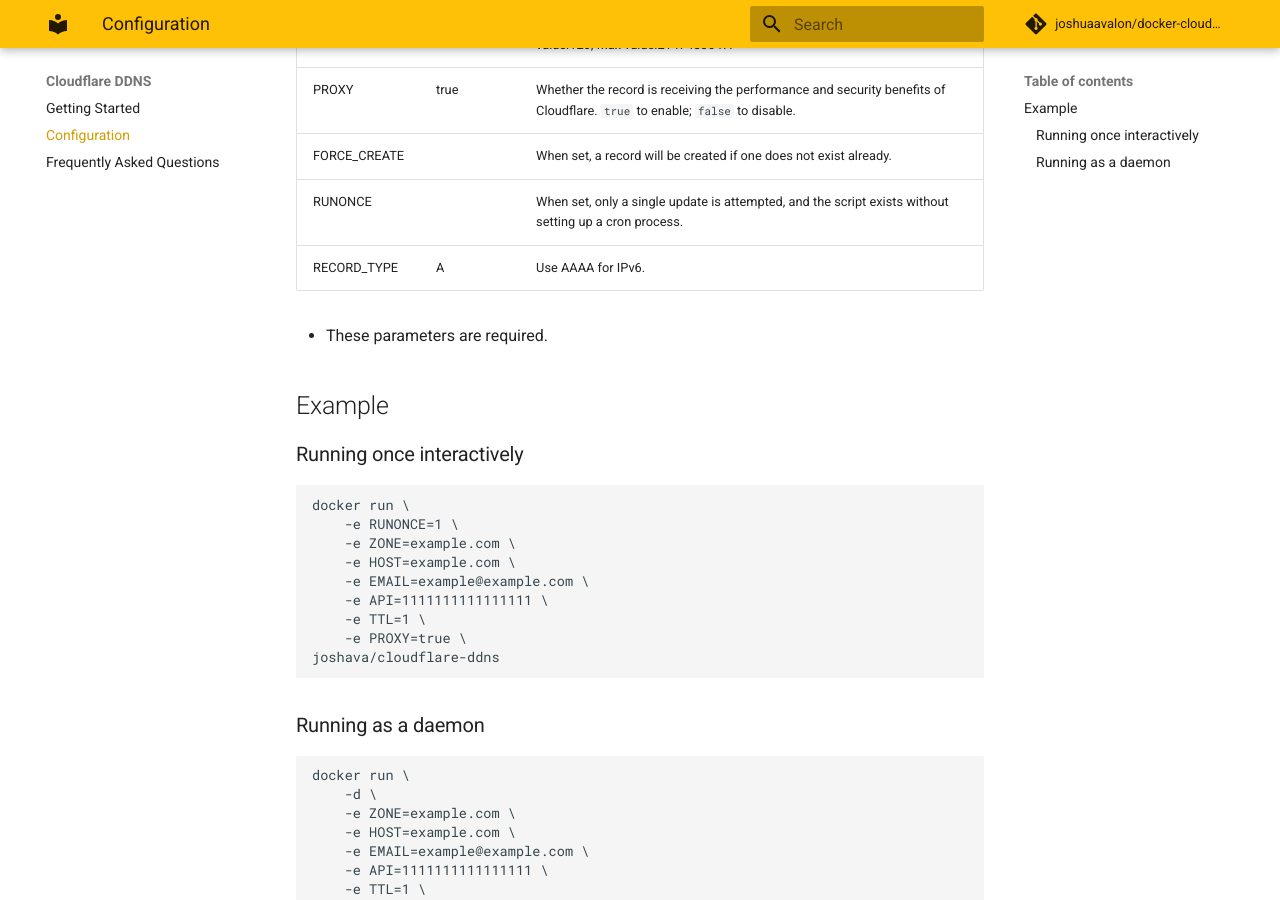
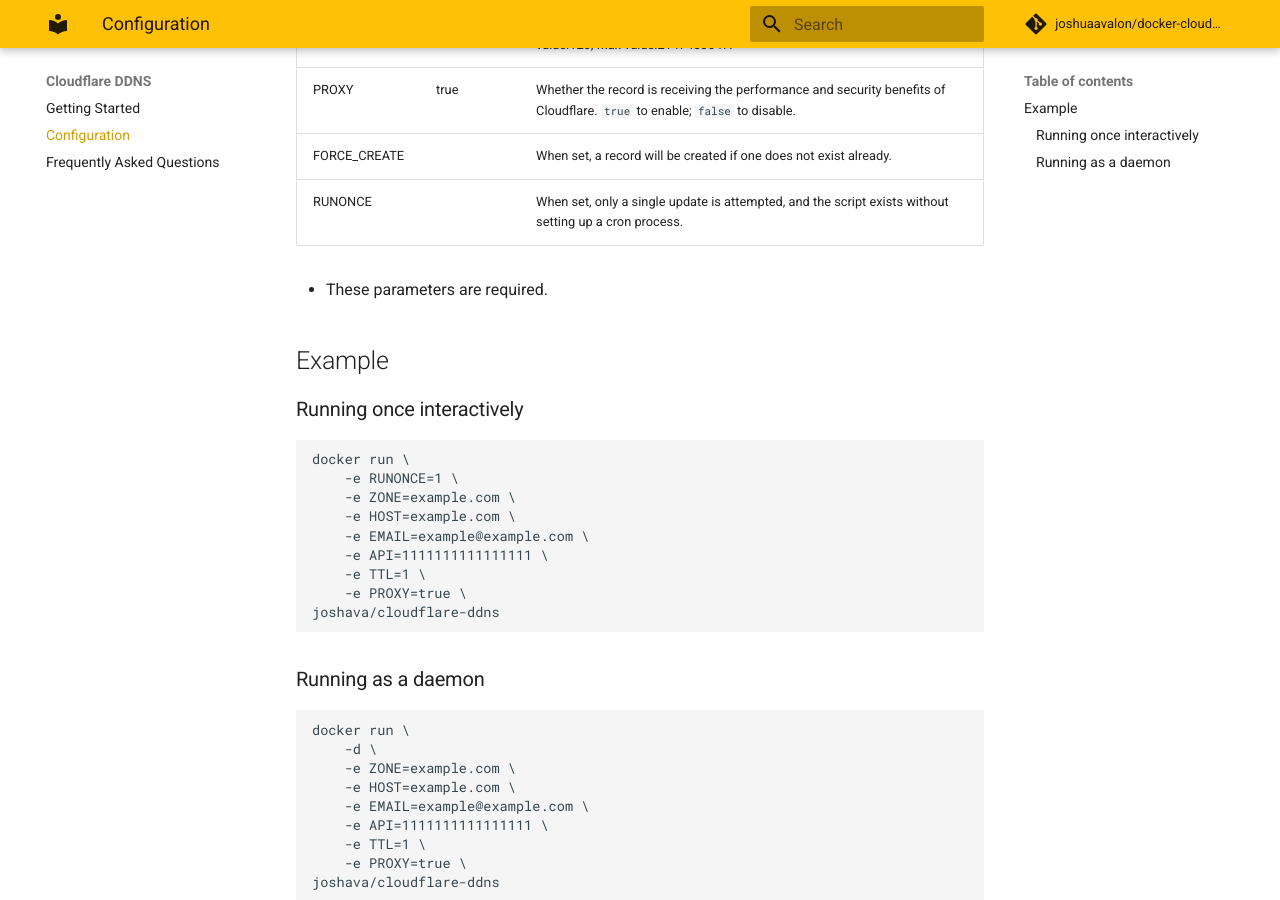
Before and after one commit to joshuaavalon/docker-cloudflare, an MkDocs documentation site: the page built from docs/configuration.md, in a window 1280 px wide and 900 px high, scrolled down 426 px. Built offline with MkDocs 1.6.1 and Material for MkDocs 9.7.7, drawn with Linux system fonts in a browser that asks for light colours; comment, search, counter and statistics services are not loaded.

Commit message:
Revert "Add support for IPv6"
This reverts commit b7c3ef8cf62e7c63ee690f079507e3dac678f01d.

See #12

```diff
--- a/docs/configuration.md
+++ b/docs/configuration.md
@@ -10,7 +10,6 @@
 | PROXY        | true    | Whether the record is receiving the performance and security benefits of Cloudflare. `true` to enable; `false` to disable.                                                               |
 | FORCE_CREATE |         | When set, a record will be created if one does not exist already.                                                                                                                        |
 | RUNONCE      |         | When set, only a single update is attempted, and the script exists without setting up a cron process.                                                                                    |
-| RECORD_TYPE  | A       | Use AAAA for IPv6.                                                                                                                                                                       |
 
 * These parameters are required.
 
```
Also changed, not shown: 1 other file.
